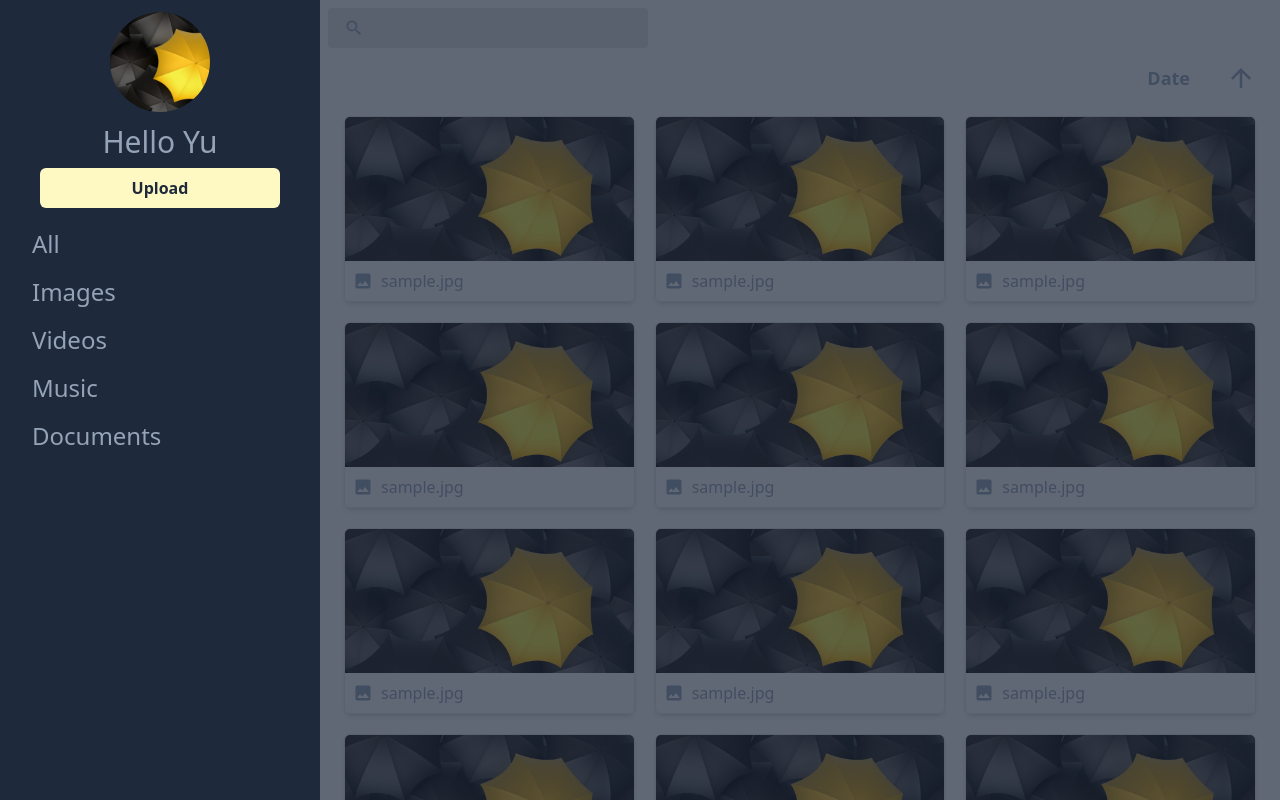
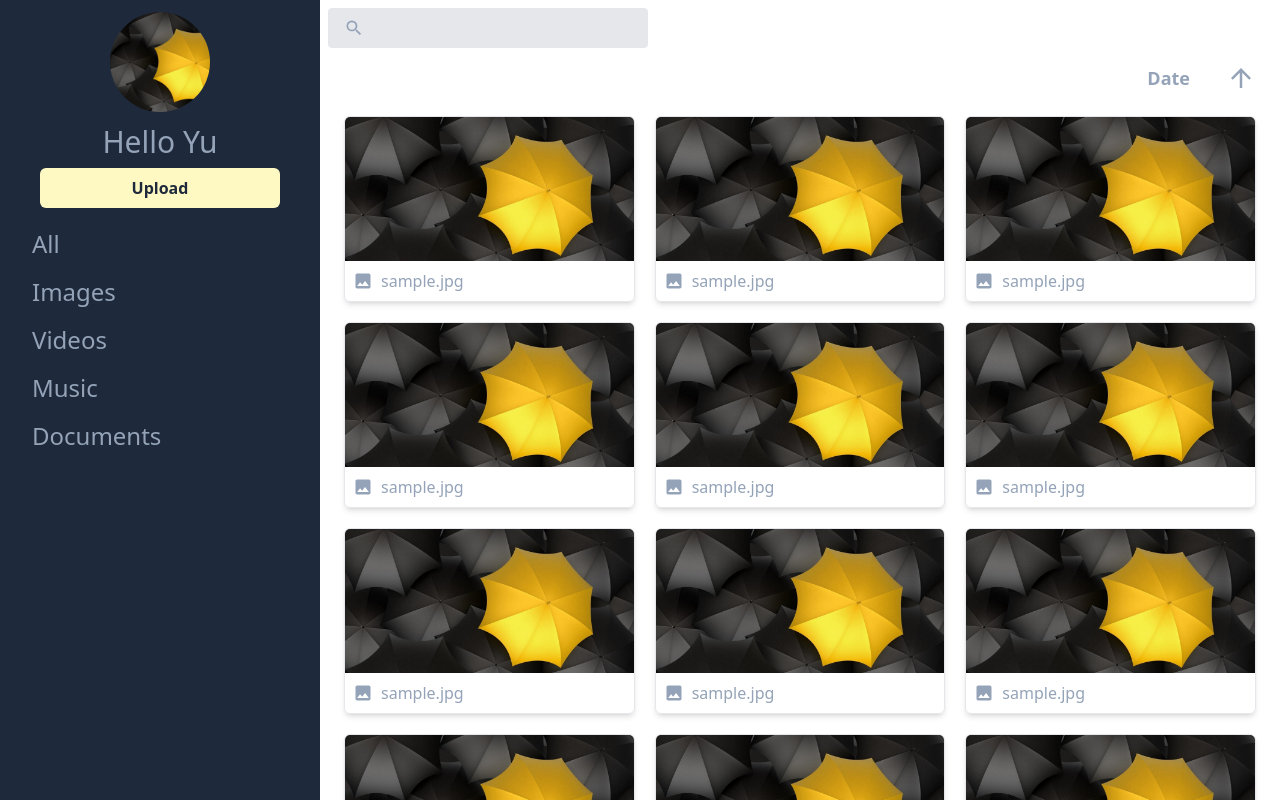
Before and after one commit to YuTakaki/cloud-store-client, a Next.js app: page / in a window 1280 px wide. Shown: the top 800 px of the page. Built offline with nearby package versions, Linux system fonts and the light colour scheme.

Commit message:
fix nav in desktop view

```diff
--- a/layout/layout.tsx
+++ b/layout/layout.tsx
@@ -30,7 +30,7 @@ const Layout = ({children} : LayoutProps) => {
   return (
     <div className='min-h-screen flex text-slate-400'>
       <nav className='w-full max-w-xs hidden md:block fixed md:relative z-50' id="nav" ref={navRef} >
-        <div className='fixed w-full top-0 flex'>
+        <div className='fixed w-full md:max-w-xs top-0 flex'>
           <div className='w-full max-w-xs bg-slate-800 h-screen relative'>
             <MdClose
               className="block md:hidden absolute top-5 right-5"
@@ -71,7 +71,7 @@ const Layout = ({children} : LayoutProps) => {
               ))}
             </ul>
           </div>
-          <div className='flex-1 bg-slate-800 opacity-70' onClick={hideNav} />
+          <div className='md:hidden flex-1 bg-slate-800 opacity-70' onClick={hideNav} />
         </div>
       </nav>
       <div className='w-full h-screen relative'>
```
